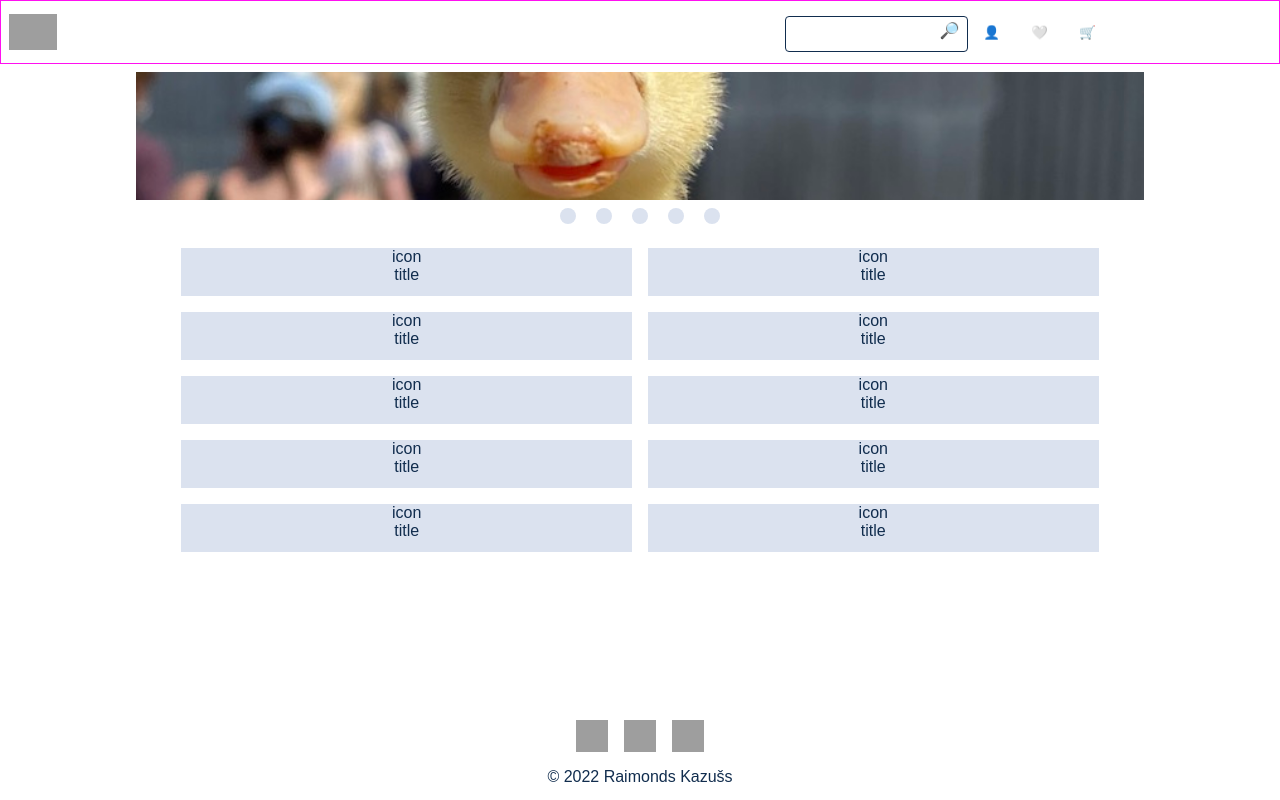
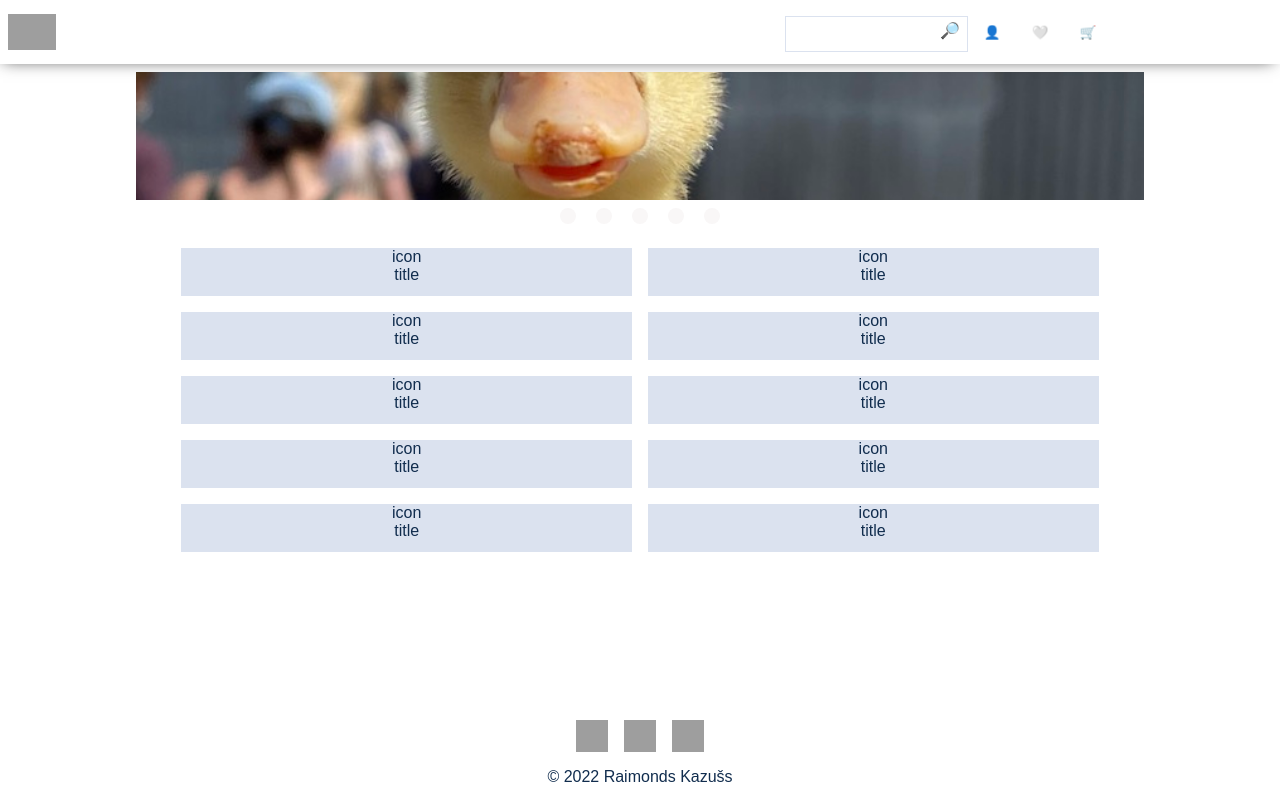
Before and after one commit to RaimondsKazuss/ecomm, a React (Create React App) app: page / in a window 1280 px wide. Built offline with nearby package versions, Linux system fonts and the light colour scheme; grey boxes are pictures that could not be loaded.

Commit message:
changed folder structure + added theme vars

```diff
--- a/src/App.tsx
+++ b/src/App.tsx
@@ -1,6 +1,6 @@
 import React from "react";
 import { createGlobalStyle } from "styled-components";
-import HomePage from "./components/HomePage/HomePage";
+import Home from "./pages/Home/Home";
 
 const GlobalStyle = createGlobalStyle`
   body {
@@ -17,7 +17,7 @@ const App: React.FC = () => {
     <>
       <GlobalStyle />
       <div className="App">
-        <HomePage />
+        <Home />
       </div>
     </>
   );
--- a/src/components/Categories/CategoryItem.tsx
+++ b/src/components/Categories/CategoryItem.tsx
@@ -1,11 +1,12 @@
 import styled from "styled-components";
+import { colors, margins } from "../../theme/theme";
 
 const Item = styled.div`
-  margin: 0.5rem;
+  margin: ${margins.xs};
   height: 3rem;
   min-width: 2rem;
   width: 44%;
-  background: #dbe2ef;
+  background: ${colors.lightBlue};
   display: inline-block;
 `;
 
--- a/src/components/Footer/Footer.tsx
+++ b/src/components/Footer/Footer.tsx
@@ -1,4 +1,5 @@
 import styled from "styled-components";
+import { margins } from "../../theme/theme";
 
 const StyledFooter = styled.footer`
   width: 100%;
@@ -11,7 +12,7 @@ const StyledFooter = styled.footer`
 const Icons = styled.div`
   width: 8rem;
   height: 2rem;
-  margin: 1rem auto;
+  margin: ${margins.sm} auto;
   display: flex;
   justify-content: space-between;
 `;
--- a/src/components/Nav/Nav.tsx
+++ b/src/components/Nav/Nav.tsx
@@ -1,12 +1,13 @@
 import styled from "styled-components";
 import SearchField from "../SearchField/SearchField";
 import bgImage from "../../assets/logo-128.png";
+import { paddings, shadows } from "../../theme/theme";
 
 const StyledNav = styled.header`
-  border: 1px solid #ff0ff0;
+  box-shadow: ${shadows.default};
   width: 100%;
   height: 4rem;
-  padding: 0.5rem;
+  padding: ${paddings.xs};
   position: sticky;
   top: 0;
   display: flex;
--- a/src/components/SearchField/SearchField.tsx
+++ b/src/components/SearchField/SearchField.tsx
@@ -1,4 +1,5 @@
 import styled from "styled-components";
+import { colors } from "../../theme/theme";
 
 const SearchFieldWrapper = styled.div`
   min-width: 2rem;
@@ -11,8 +12,12 @@ const SearchFieldWrapper = styled.div`
 const SearchInput = styled.input`
   display: none;
   height: 2rem;
-  border: 1px solid rgb(17, 45, 78);
-  border-radius: 0.25rem;
+  border: 1px solid ${colors.lightBlue};
+
+  &:focus-visible {
+    border: 1px solid ${colors.darkBlue};
+    border-radius: 0;
+  }
 
   @media (min-width: 430px) {
         display: inline-block;
--- a/src/components/Slider/Slider.tsx
+++ b/src/components/Slider/Slider.tsx
@@ -1,8 +1,9 @@
 import styled from "styled-components";
 import sliderImage from "../../assets/duck-1.jpeg";
+import { colors, margins, paddings } from "../../theme/theme";
 
 const SliderWrapper = styled.div`
-  padding: 0.5rem;
+  padding: ${paddings.xs};
   margin: auto;
   width: 100%;
   max-width: 64rem;
@@ -20,7 +21,7 @@ const DotWrapper = styled.div`
   height: 2rem;
   display: flex;
   width: 10rem;
-  margin: 0.5rem auto;
+  margin: ${margins.xs} auto;
   justify-content: space-between;
 `;
 
@@ -28,7 +29,7 @@ const Dot = styled.div`
   width: 1rem;
   height: 1rem;
   border-radius: 50%;
-  background: #DBE2EF;
+  background: ${colors.bg};
 `;
 
 const Slider: React.FC = () => {
--- /dev/null
+++ b/src/theme/theme.ts
@@ -0,0 +1,29 @@
+export const colors = {
+    bg: '#F9F7F7',
+    darkBlue: '#112D4E',
+    lightBlue: '#DBE2EF',
+}
+
+export const fontSizes = {
+    sm: '1rem',
+    md: '1.25rem',
+    lg: '2rem',
+}
+
+export const margins = {
+    xs: '0.5rem',
+    sm: '1rem',
+    md: '1.5rem',
+    lg: '2rem'
+}
+
+export const paddings = {
+    xs: '0.5rem',
+    sm: '1rem',
+    md: '1.5rem',
+    lg: '2rem'
+}
+
+export const shadows = {
+    default: '-2px 2px 15px -5px rgba(0,0,0,0.7);',
+}
```
Also changed, not shown: src/pages/Home/Home.tsx (renamed from src/components/HomePage/HomePage.tsx, +7 -7 lines).
